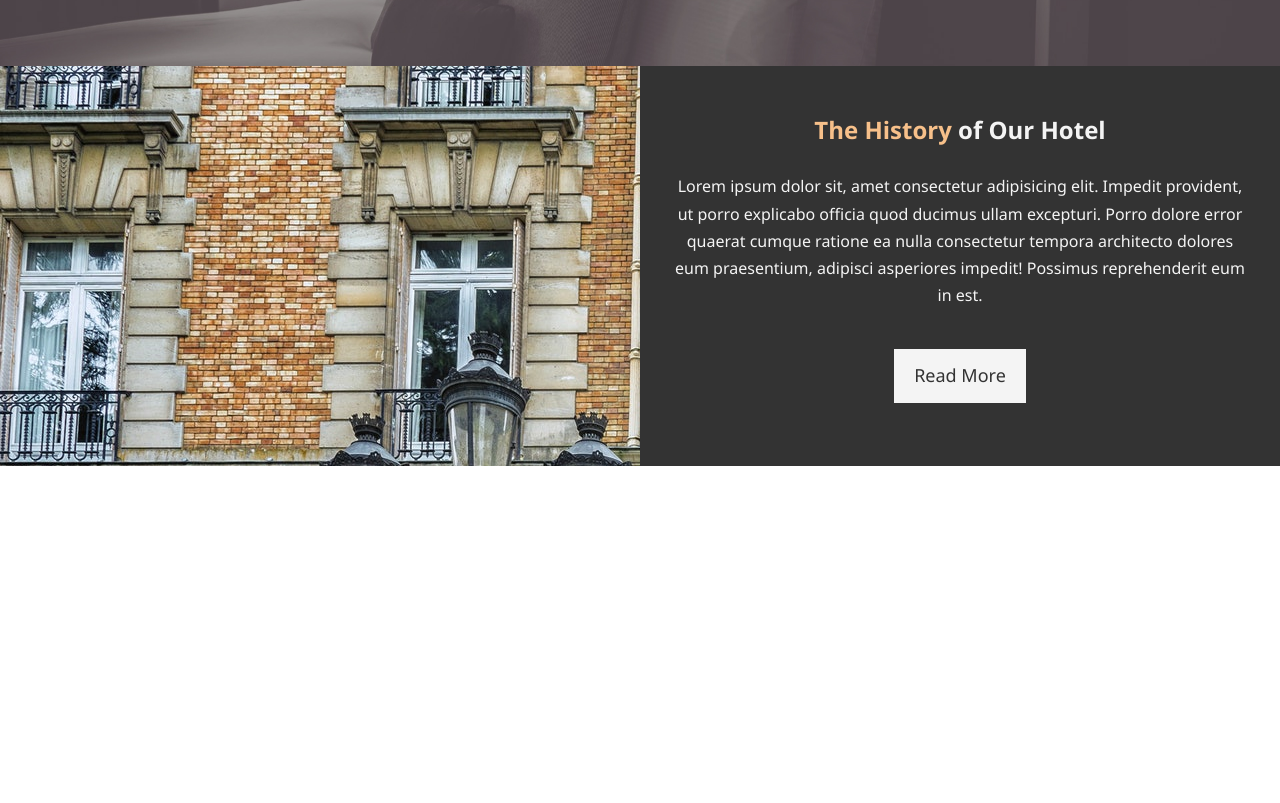
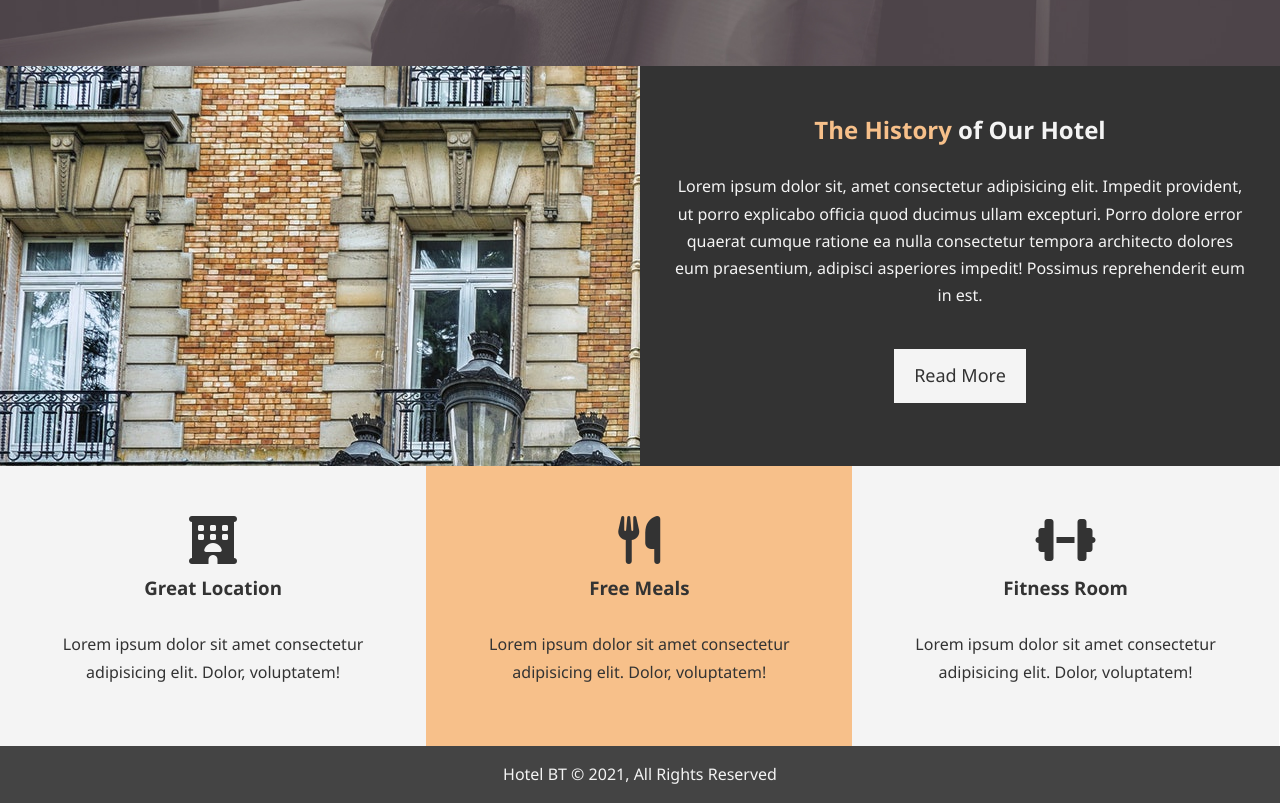
Before and after one commit to johnny-prencipe/hotel-website, a plain HTML site: page index.html in a window 1280 px wide. Shown: the part 601-1404 px from the top of the page. Before the commit the page ends 1067 px from the top, so only its background shows below. Drawn offline with Linux system fonts and the light colour scheme.

Commit message:
Finish homepage

```diff
--- a/css/style.css
+++ b/css/style.css
@@ -66,13 +66,17 @@
 }
 
 .bg-light {
-  color: #f4f4f4;
-  background: #333;
+  background: #f4f4f4;
+  color: #333;
 }
 
 .bg-primary {
-  background: #333;
-  color: #f7c08a;
+  color: #333;
+  background: #f7c08a;
+}
+
+.clr {
+  clear: both;
 }
 
 /* Navbar */
@@ -158,3 +162,23 @@
 #home-info .info-content p {
   padding-bottom: 30px;
 }
+
+/* Features */
+.box {
+  float: left;
+  width: 33.3%;
+  padding: 50px;
+  text-align: center;
+}
+
+.box i {
+  margin-bottom: 10px;
+}
+
+/* Footer */
+.main-footer {
+  text-align: center;
+  background: #444;
+  color: #f4f4f4;
+  padding: 5px;
+}
--- a/index.html
+++ b/index.html
@@ -6,6 +6,8 @@
   <meta name="viewport" content="width=device-width, initial-scale=1.0">
   <meta name="description" content="Welcome to the most luxurious hotel in Vancouver">
   <meta name="keywords" content="hotel,vancouver hotel">
+  <script src="https://kit.fontawesome.com/9da422dc94.js" crossorigin="anonymous"></script>
+  <!-- <link rel="stylesheet" href="https://use.fontawesome.com/releases/v5.6.1/css/all.css" integrity="sha384-gfdkjb5BdAXd+lj+gudLWI+BXq4IuLW5IT+brZEZsLFM++aCMlF1V92rMkPax4PP" crossorigin="anonymous"> -->
   <link rel="stylesheet" href="css/style.css">
   <title>Hotel BT | Welcome</title>
 </head>
@@ -43,5 +45,25 @@
       <a href="about.html" class="btn btn-light">Read More</a>
     </div>
   </section>
+
+  <section id="features">
+    <div class="box bg-light">
+      <i class="fas fa-hotel fa-3x"></i>
+      <h3>Great Location</h3>
+      <p>Lorem ipsum dolor sit amet consectetur adipisicing elit. Dolor, voluptatem!</p>
+    </div>
+    <div class="box bg-primary">
+      <i class="fas fa-utensils fa-3x"></i>
+      <h3>Free Meals</h3>
+      <p>Lorem ipsum dolor sit amet consectetur adipisicing elit. Dolor, voluptatem!</p></div>
+    <div class="box bg-light">
+      <i class="fas fa-dumbbell fa-3x"></i>
+      <h3>Fitness Room</h3>
+      <p>Lorem ipsum dolor sit amet consectetur adipisicing elit. Dolor, voluptatem!</p></div>
+  </section>
+  <div class="clr"></div>
+  <footer class="main-footer">
+    <p>Hotel BT &copy; 2021, All Rights Reserved</p>
+  </footer>
 </body>
 </html>
```
